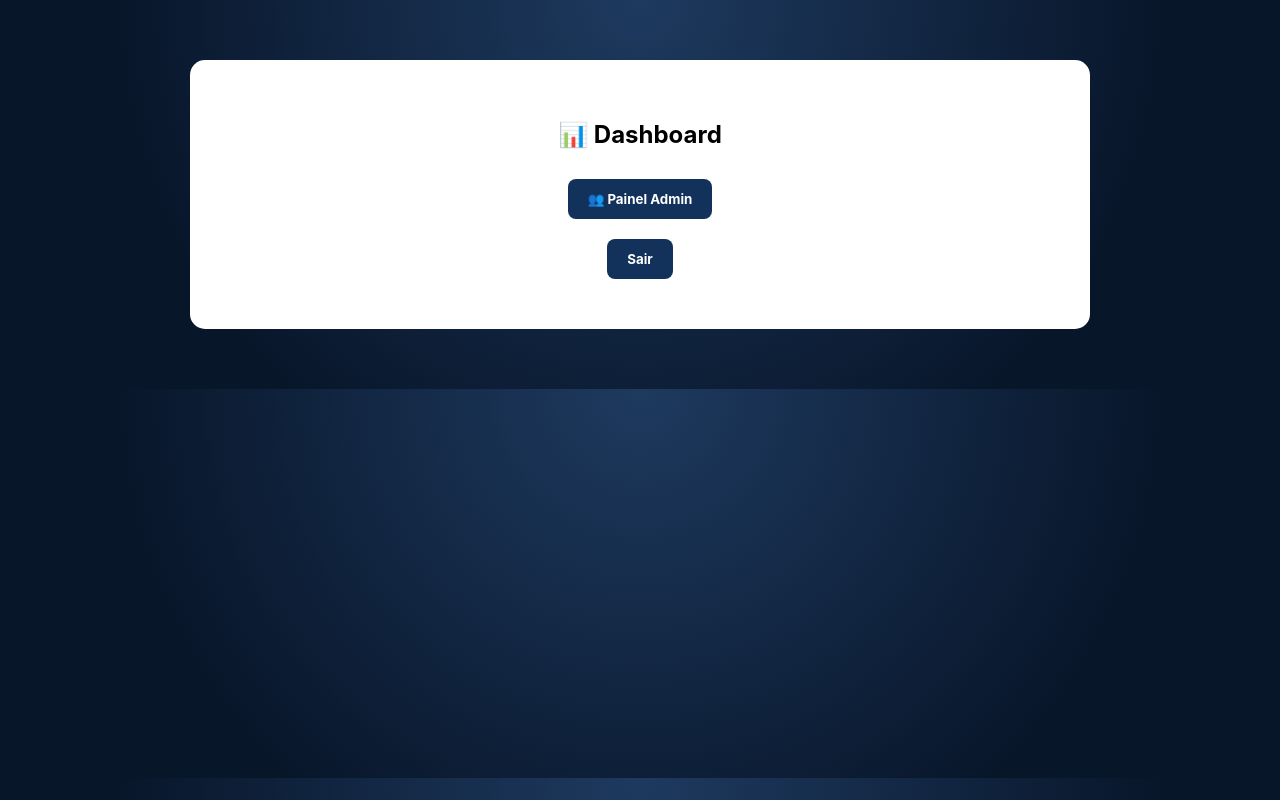
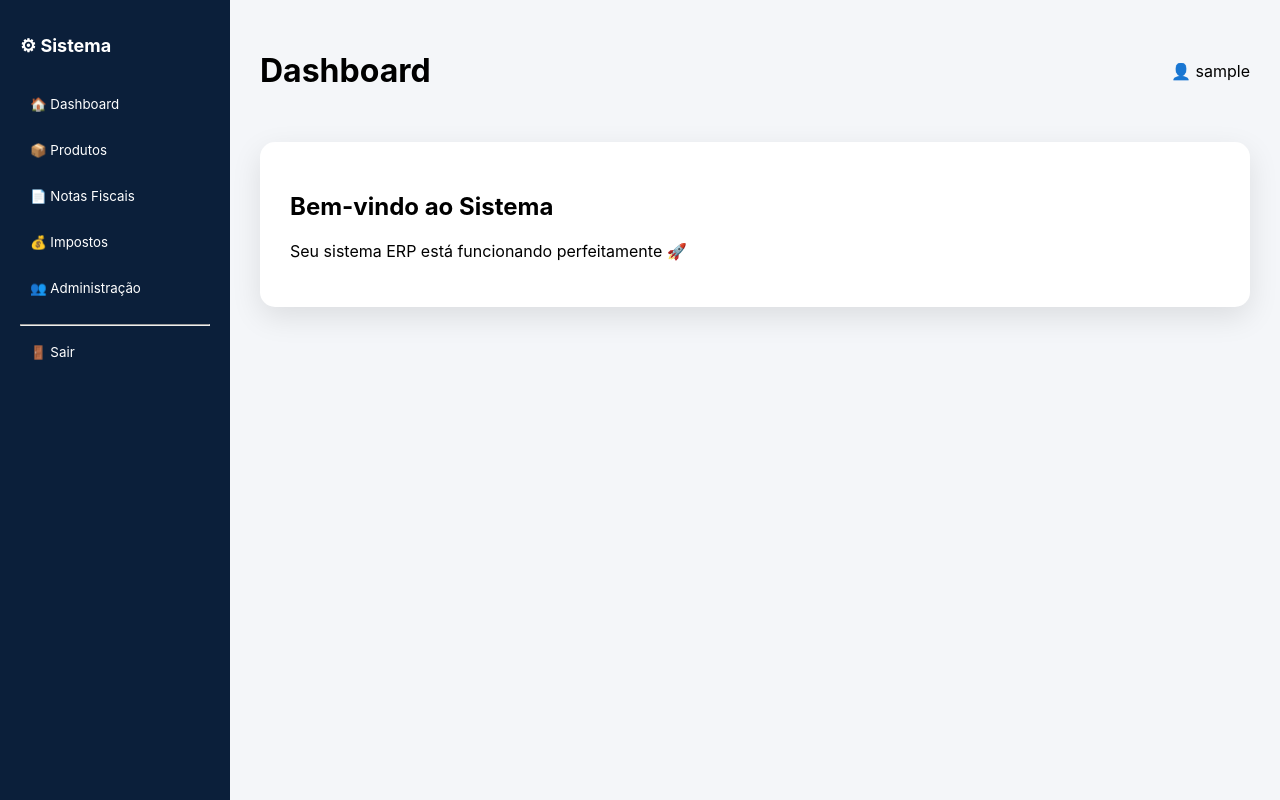
Before and after one commit to dispbr/sistema-gestao, a plain HTML site: page frontend/dashboard.html in a window 1280 px wide. Drawn offline with Linux system fonts and the light colour scheme; sample sign-in values are in the browser's storage.

Commit message:
Atualização login

```diff
--- a/frontend/dashboard.html
+++ b/frontend/dashboard.html
@@ -2,72 +2,133 @@
 <html lang="pt-br">
 <head>
 <meta charset="UTF-8">
-<title>Dashboard</title>
-<link rel="stylesheet" href="dashboard.css">
+<title>Sistema Gestão</title>
+
+<style>
+* {
+  box-sizing: border-box;
+  font-family: "Inter", Arial, sans-serif;
+}
+
+body {
+  margin: 0;
+  display: flex;
+  height: 100vh;
+}
+
+/* Sidebar */
+.sidebar {
+  width: 230px;
+  background: #0b1f3a;
+  color: white;
+  padding: 20px;
+}
+
+.sidebar h2 {
+  font-size: 18px;
+  margin-bottom: 30px;
+}
+
+.sidebar button {
+  width: 100%;
+  padding: 10px;
+  margin-bottom: 10px;
+  background: transparent;
+  border: none;
+  color: white;
+  text-align: left;
+  cursor: pointer;
+}
+
+.sidebar button:hover {
+  background: #12325c;
+}
+
+/* Conteúdo */
+.content {
+  flex: 1;
+  background: #f4f6f9;
+  padding: 30px;
+}
+
+/* Topbar */
+.topbar {
+  display: flex;
+  justify-content: space-between;
+  align-items: center;
+  margin-bottom: 30px;
+}
+
+.card {
+  background: white;
+  padding: 30px;
+  border-radius: 15px;
+  box-shadow: 0 10px 30px rgba(0,0,0,0.1);
+}
+</style>
 
 <script>
-// 🔐 Proteção de login
 const token = localStorage.getItem("token");
-if (!token) {
-  window.location.href = "login.html";
-}
+if (!token) window.location.href = "login.html";
 </script>
 
-<style>
-body {
-  margin: 0;
-  font-family: Arial, sans-serif;
-  background: radial-gradient(circle at top, #1e3a5f, #08162a 70%);
-}
-
-.container {
-  max-width: 900px;
-  margin: 60px auto;
-  background: #ffffff;
-  padding: 40px;
-  border-radius: 15px;
-  text-align: center;
-}
-
-button {
-  padding: 12px 20px;
-  margin: 10px;
-  cursor: pointer;
-  border: none;
-  border-radius: 8px;
-  background: #12325c;
-  color: white;
-  font-weight: bold;
-}
-</style>
 </head>
 
 <body>
 
-<div class="container">
-  <h2>📊 Dashboard</h2>
+<div class="sidebar">
+  <h2>⚙ Sistema</h2>
 
-  <div id="adminArea"></div>
+  <button onclick="abrirHome()">🏠 Dashboard</button>
+  <button onclick="alert('Módulo Produtos')">📦 Produtos</button>
+  <button onclick="alert('Módulo Notas')">📄 Notas Fiscais</button>
+  <button onclick="alert('Módulo Impostos')">💰 Impostos</button>
 
-  <button onclick="logout()">Sair</button>
+  <div id="adminMenu"></div>
+
+  <hr>
+
+  <button onclick="logout()">🚪 Sair</button>
+</div>
+
+<div class="content">
+
+  <div class="topbar">
+    <h1 id="titulo">Dashboard</h1>
+    <div>
+      👤 <span id="usuarioNome"></span>
+    </div>
+  </div>
+
+  <div class="card">
+    <h2>Bem-vindo ao Sistema</h2>
+    <p>Seu sistema ERP está funcionando perfeitamente 🚀</p>
+  </div>
+
 </div>
 
 <script>
 const role = localStorage.getItem("role");
+const username = localStorage.getItem("username");
 
-// 👑 Mostrar botão admin só se for admin
+document.getElementById("usuarioNome").innerText = username;
+
+// Mostrar menu admin apenas para admin
 if (role === "admin") {
-  document.getElementById("adminArea").innerHTML = `
+  document.getElementById("adminMenu").innerHTML = `
     <button onclick="window.location='admin.html'">
-      👥 Painel Admin
+      👥 Administração
     </button>
   `;
 }
 
 function logout() {
-  localStorage.removeItem("token");
-  localStorage.removeItem("role");
+  localStorage.clear();
   window.location.href = "login.html";
+}
+
+function abrirHome() {
+  document.getElementById("titulo").innerText = "Dashboard";
 }
 </script>
 
```
